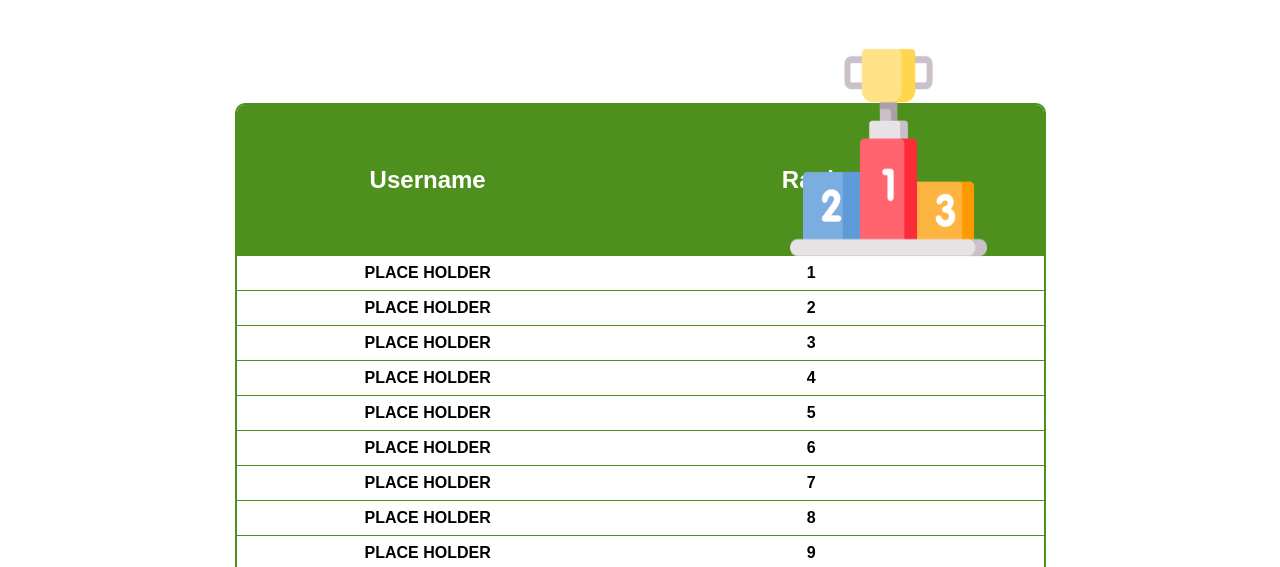
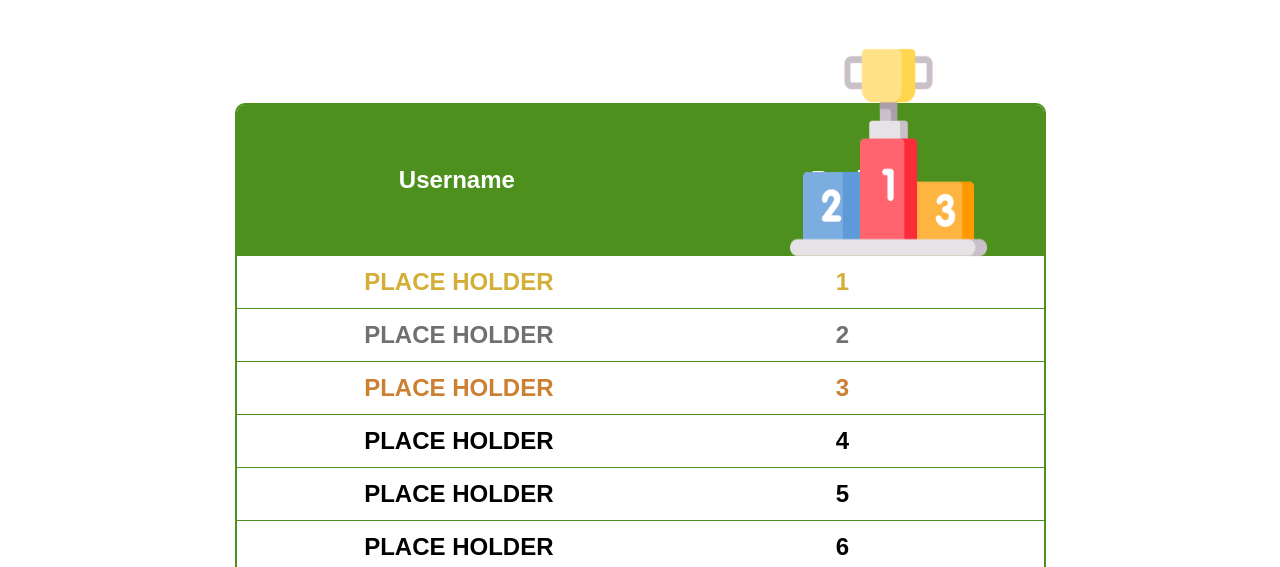
Before and after one commit to priscaolose/parcs-2, a plain HTML site: page LeaderBoard.html in a window 1280 px wide. Shown: the part 226-793 px from the top of the page. Drawn offline with Linux system fonts and the light colour scheme.

Commit message:
fixed and correctly formatted the leaderboard

```diff
--- a/style.css
+++ b/style.css
@@ -227,7 +227,10 @@ body{
 
 }
 
-
+#leaderboard{
+  border-collapse: collapse;
+  width: 100%;
+}
 
 .leaderboard-container {
   position: absolute;
@@ -238,7 +241,7 @@ body{
   margin: 0 auto;
   border: 2px solid #4E901E;
   border-radius: 10px;
-  overflow: auto;
+  overflow: hidden;
 
 }
 
@@ -261,6 +264,14 @@ th {
   height: 150px;
 }
 
+tfoot {
+  height: 50px;
+}
+
+td{
+  padding: 12px;
+  font-size: x-large;
+}
 #leaderboard td:first-child, th:first-child {
   padding-right: 60px;
 }
@@ -270,8 +281,18 @@ th {
  padding-right: 100px;
 }
 
+#leaderboard tbody tr:nth-child(1) td {
+  color: #d4af37; /* Change to the desired color for the top usernames */
+}
+#leaderboard tbody tr:nth-child(2) td {
+  color: #71706e; /* Change to the desired color for the top usernames */
+}
+#leaderboard tbody tr:nth-child(3) td {
+  color: #CD7F32; /* Change to the desired color for the top usernames */
+}
+
 tr:hover {
-  background-color: #808000;
+  background-color:#808000;
 }
 
 tr {
@@ -281,6 +302,7 @@ tr {
 tr:last-child td {
   border-bottom: none;
 }
+
 
 /* Park view styles */
 #parkList {
```
